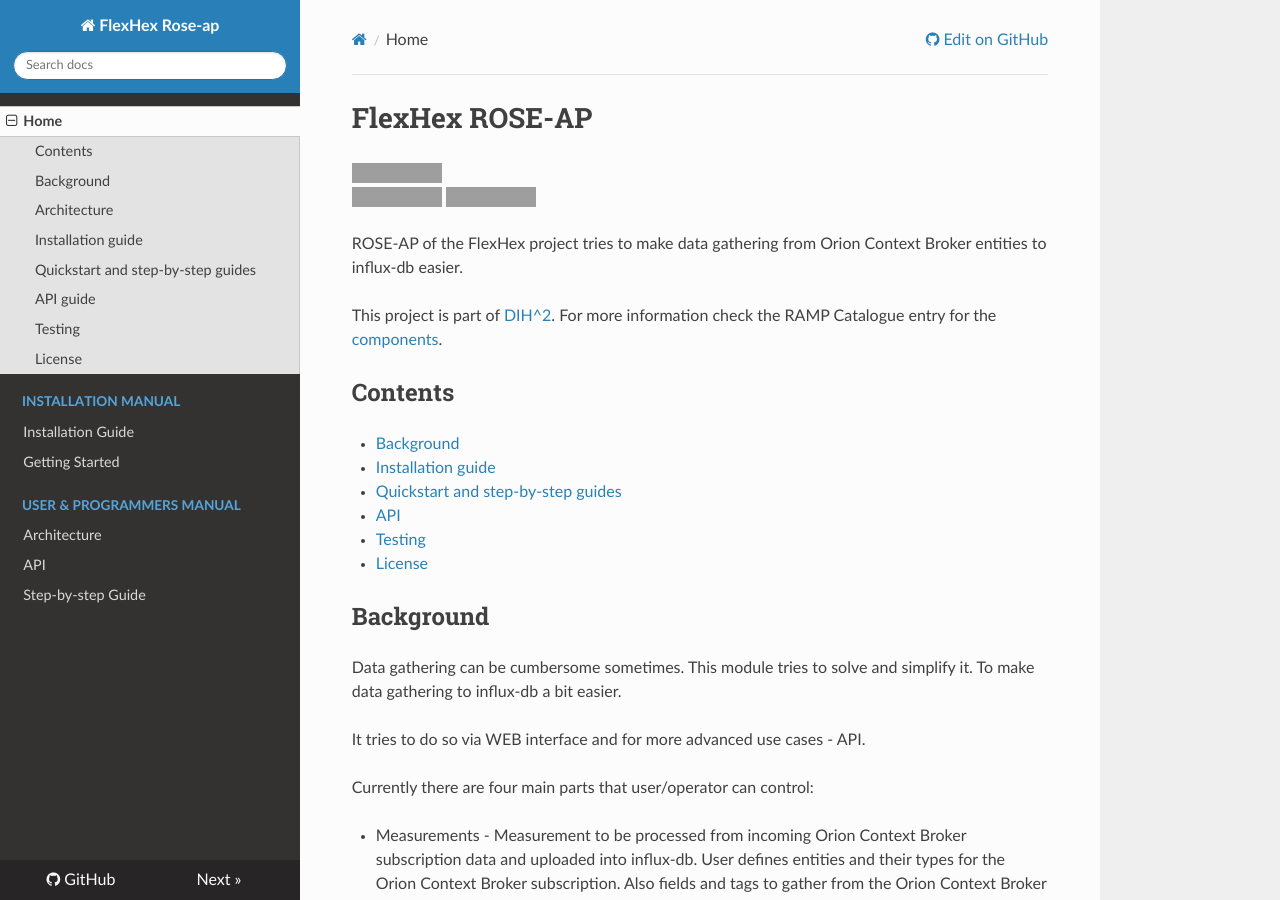
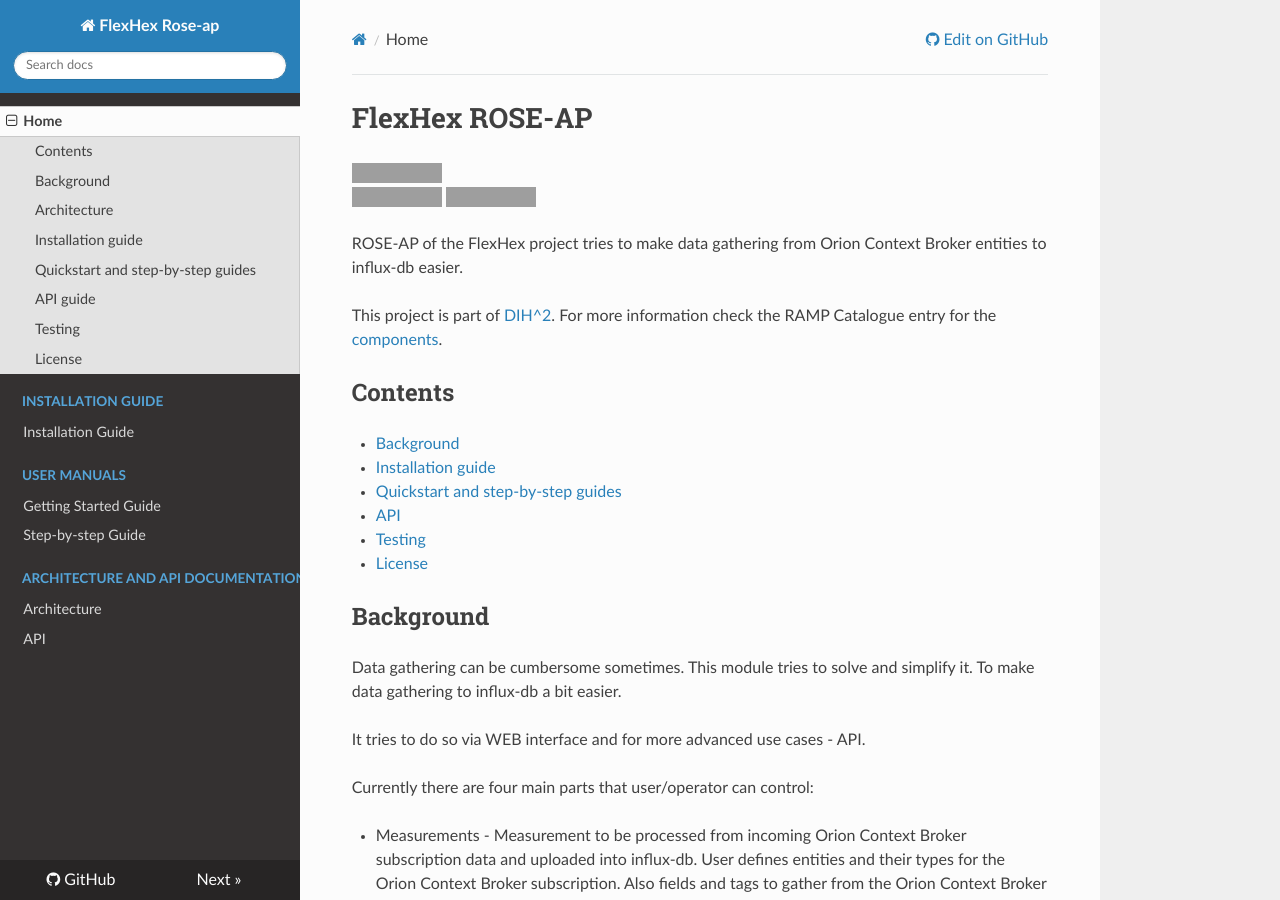
Before and after one commit to Factobotics/FlexHex-Rose-AP, an MkDocs documentation site: the page built from docs/index.md, in a window 1280 px wide and 900 px high. Built offline with MkDocs 1.6.1, drawn with Linux system fonts in a browser that asks for light colours; nearby versions of some CDN libraries; old or Windows-style settings are respelled for this version of MkDocs; grey boxes are pictures that could not be loaded.

Commit message:
Update mkdocs.yml

```diff
--- a/mkdocs.yml
+++ b/mkdocs.yml
@@ -1,19 +1,20 @@
 site_name: FlexHex Rose-ap
-site_url: https://<site-url>
+site_url: https://github.com/Factobotics/FlexHex-Rose-AP
 repo_url: https://github.com/Factobotics/FlexHex-Rose-AP
 site_description: FlexHex Rose-ap
 docs_dir: docs
 site_dir: html
-edit_uri: edit/master/doc/
+edit_uri: docs/
 markdown_extensions: [toc,fenced_code]
 use_directory_urls: false
 theme: readthedocs
 pages:
   - Home: 'index.md'
-  - 'Installation Manual':
+  - 'Installation Guide':
     - 'Installation Guide': 'installationguide.md'
-  - 'Getting Started' : 'getting-started.md'
-  - 'User & Programmers Manual':
+  - 'User manuals':
+    - 'Getting Started Guide' : 'getting-started.md'
+    - 'Step-by-step Guide' : 'step-by-step.md'
+  - 'Architecture and API documentation':
     - 'Architecture' : 'architecture.md'
     - 'API' : 'api.md'
-    - 'Step-by-step Guide': 'step-by-step.md'
```
